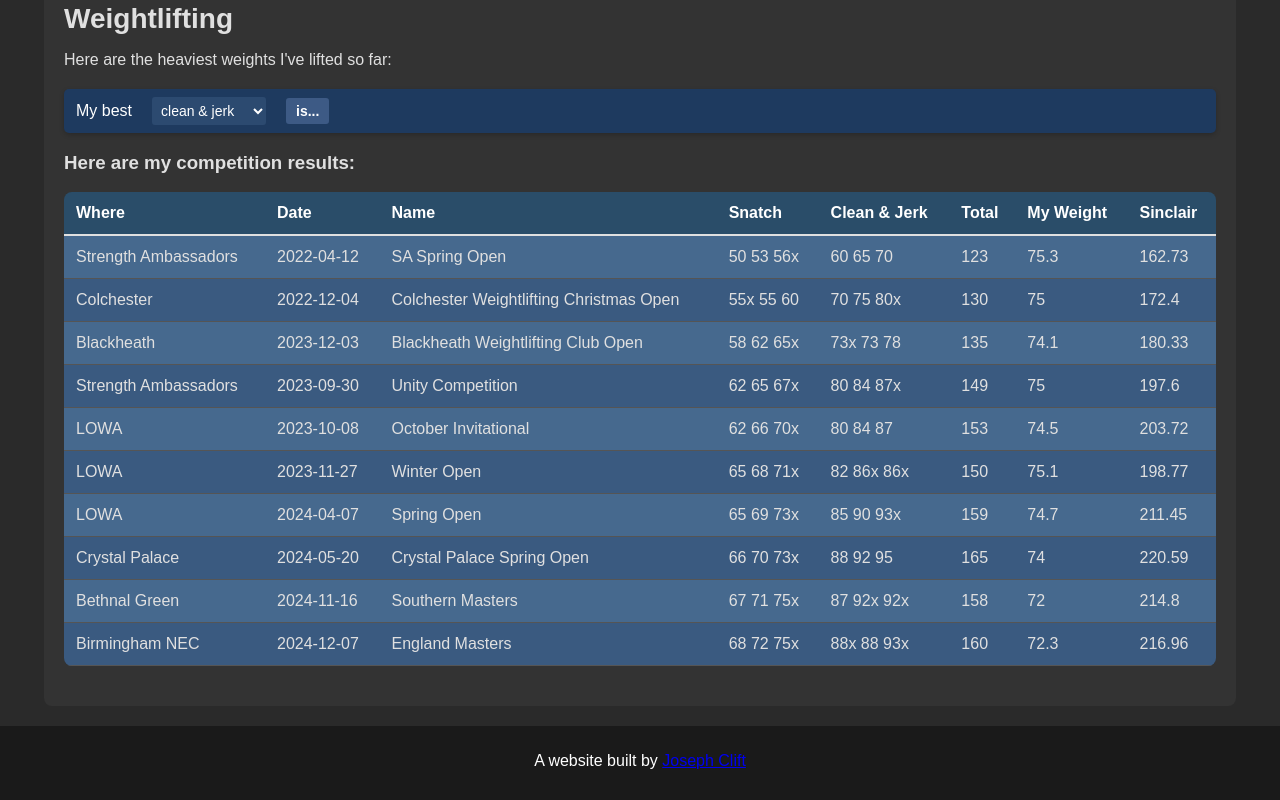
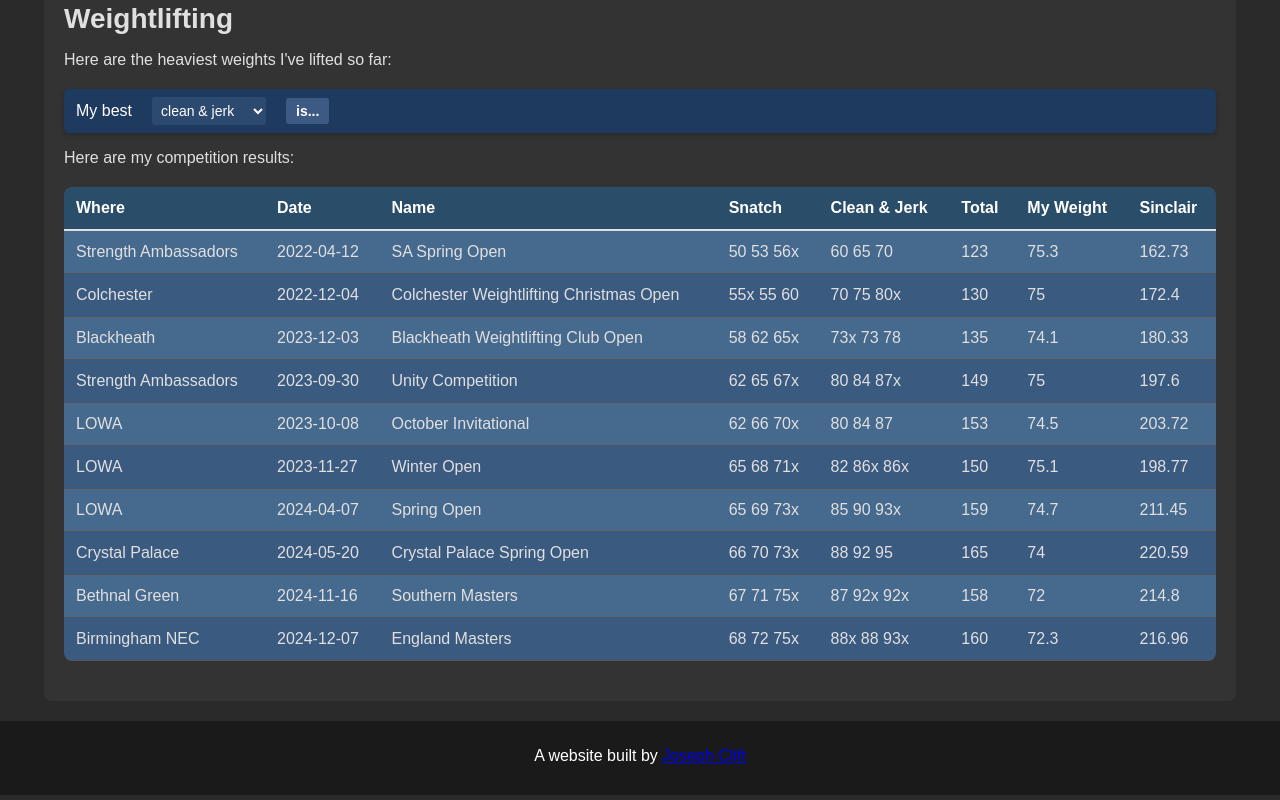
Before and after one commit to JMDKC/jmdkc-info, a website: page index.html in a window 1280 px wide. Shown: the part 5600-6400 px from the top of the page. Drawn offline with Linux system fonts and the light colour scheme.

Commit message:
updatd text

```diff
--- a/index.html
+++ b/index.html
@@ -103,7 +103,7 @@
             <span id="best-lift-container" style="white-space: nowrap;"></span>
         </div>
 
-        <h3>Here are my competition results:</h3>
+        <p>Here are my competition results:</p>
         <table id="comp-results">
             <thead>
                 <tr>
```
